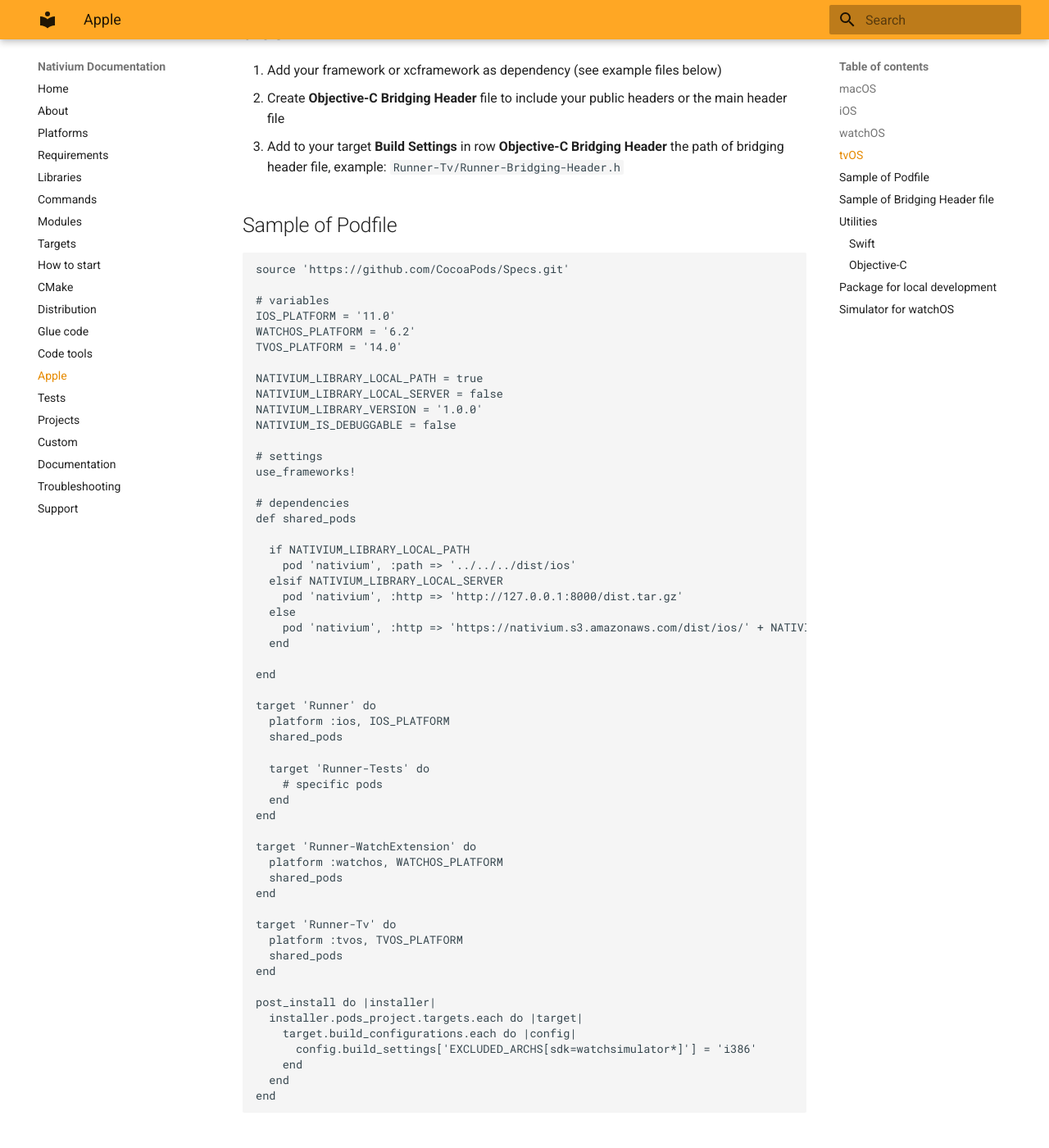
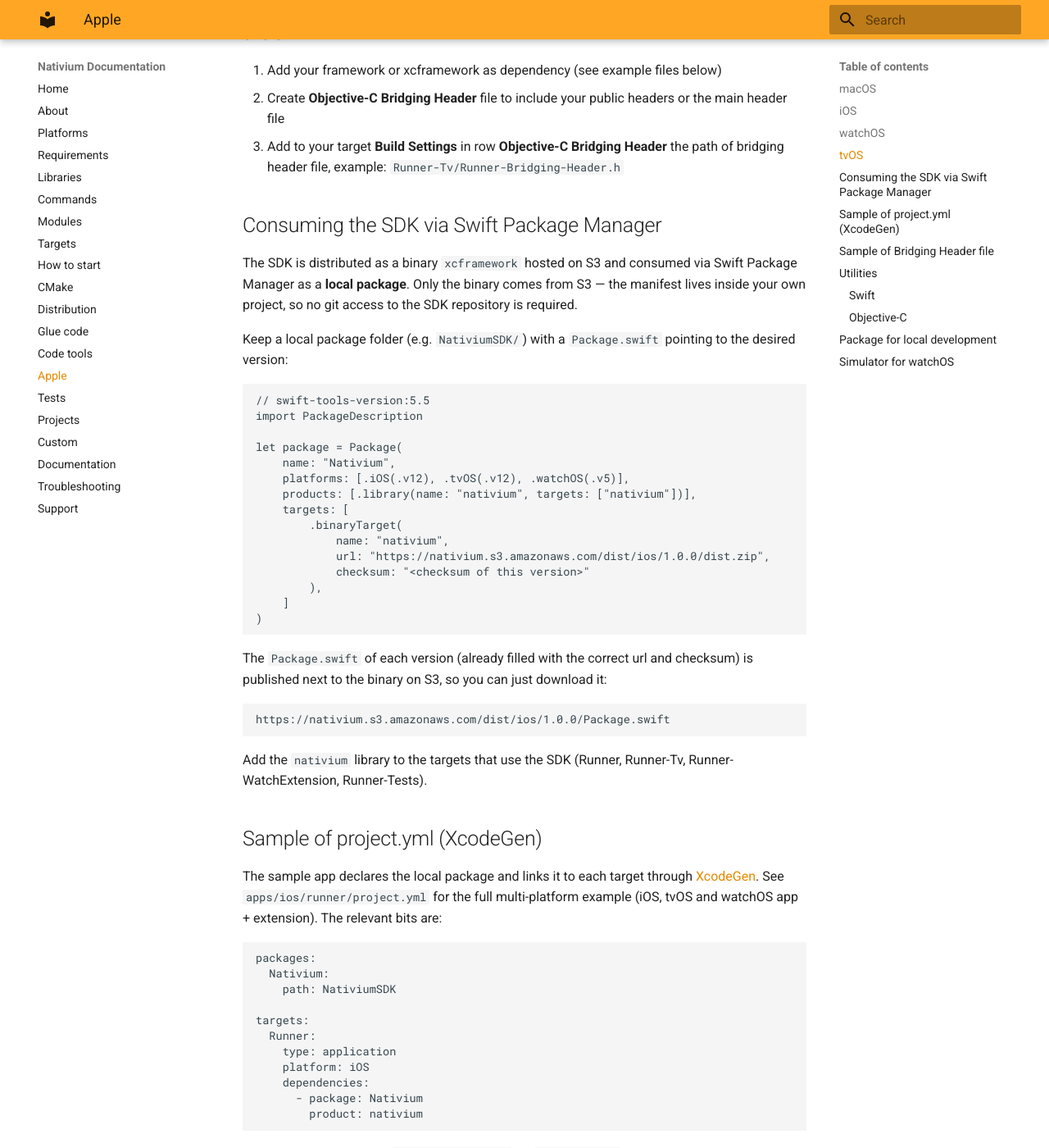
Before and after one commit to nativium/nativium, an MkDocs documentation site: the page built from docs/main/docs/apple.md, in a window 1280 px wide and 1400 px high, scrolled down 998 px. Shown: the whole window at 82% size. Built offline with MkDocs 1.6.1 and Material for MkDocs 9.7.7, drawn with Linux system fonts in a browser that asks for light colours; some of the changed text lies outside the part shown.

Commit message:
docs: update iOS instructions from CocoaPods to SPM + XcodeGen
apple.md and distribution.md now describe consumption via a local
package (Package.swift + dist.zip on S3) and project generation with
XcodeGen; the bridging header uses <nativium/Nativium.h> / @import
nativium.

Co-Authored-By: Claude Opus 4.8 (1M context) <noreply@anthropic.com>

````diff
--- a/docs/main/docs/apple.md
+++ b/docs/main/docs/apple.md
@@ -35,64 +35,67 @@ conan profile update settings.arch_build="x86_64" default
 2. Create **Objective-C Bridging Header** file to include your public headers or the main header file
 3. Add to your target **Build Settings** in row **Objective-C Bridging Header** the path of bridging header file, example: `Runner-Tv/Runner-Bridging-Header.h`
 
-## Sample of Podfile
+## Consuming the SDK via Swift Package Manager
+
+The SDK is distributed as a binary `xcframework` hosted on S3 and consumed via
+Swift Package Manager as a **local package**. Only the binary comes from S3 — the
+manifest lives inside your own project, so no git access to the SDK repository is
+required.
+
+Keep a local package folder (e.g. `NativiumSDK/`) with a `Package.swift` pointing
+to the desired version:
+
+```swift
+// swift-tools-version:5.5
+import PackageDescription
+
+let package = Package(
+    name: "Nativium",
+    platforms: [.iOS(.v12), .tvOS(.v12), .watchOS(.v5)],
+    products: [.library(name: "nativium", targets: ["nativium"])],
+    targets: [
+        .binaryTarget(
+            name: "nativium",
+            url: "https://nativium.s3.amazonaws.com/dist/ios/1.0.0/dist.zip",
+            checksum: "<checksum of this version>"
+        ),
+    ]
+)
+```
+
+The `Package.swift` of each version (already filled with the correct url and
+checksum) is published next to the binary on S3, so you can just download it:
 
 ```
-source 'https://github.com/CocoaPods/Specs.git'
+https://nativium.s3.amazonaws.com/dist/ios/1.0.0/Package.swift
+```
 
-# variables
-IOS_PLATFORM = '11.0'
-WATCHOS_PLATFORM = '6.2'
-TVOS_PLATFORM = '14.0'
+Add the `nativium` library to the targets that use the SDK (Runner, Runner-Tv,
+Runner-WatchExtension, Runner-Tests).
 
-NATIVIUM_LIBRARY_LOCAL_PATH = true
-NATIVIUM_LIBRARY_LOCAL_SERVER = false
-NATIVIUM_LIBRARY_VERSION = '1.0.0'
-NATIVIUM_IS_DEBUGGABLE = false
+## Sample of project.yml (XcodeGen)
 
-# settings
-use_frameworks!
+The sample app declares the local package and links it to each target through
+[XcodeGen](https://github.com/yonaskolb/XcodeGen). See
+`apps/ios/runner/project.yml` for the full multi-platform example (iOS, tvOS and
+watchOS app + extension). The relevant bits are:
 
-# dependencies
-def shared_pods
+```yaml
+packages:
+  Nativium:
+    path: NativiumSDK
 
-  if NATIVIUM_LIBRARY_LOCAL_PATH
-    pod 'nativium', :path => '../../../dist/ios'
-  elsif NATIVIUM_LIBRARY_LOCAL_SERVER
-    pod 'nativium', :http => 'http://127.0.0.1:8000/dist.tar.gz'
-  else
-    pod 'nativium', :http => 'https://nativium.s3.amazonaws.com/dist/ios/' + NATIVIUM_LIBRARY_VERSION + '/dist.tar.gz'
-  end
+targets:
+  Runner:
+    type: application
+    platform: iOS
+    dependencies:
+      - package: Nativium
+        product: nativium
+```
 
-end
-
-target 'Runner' do
-  platform :ios, IOS_PLATFORM
-  shared_pods
-
-  target 'Runner-Tests' do
-    # specific pods
-  end
-end
-
-target 'Runner-WatchExtension' do
-  platform :watchos, WATCHOS_PLATFORM
-  shared_pods
-end
-
-target 'Runner-Tv' do
-  platform :tvos, TVOS_PLATFORM
-  shared_pods
-end
-
-post_install do |installer|
-  installer.pods_project.targets.each do |target|
-    target.build_configurations.each do |config|
-      config.build_settings['EXCLUDED_ARCHS[sdk=watchsimulator*]'] = 'i386'
-    end
-  end
-end
-```
+Generate the project with `xcodegen generate` (or `make project`), and download
+the SDK manifest with `make sdk`.
 
 ## Sample of Bridging Header file
 
@@ -100,10 +103,14 @@ end
 #ifndef Bridging_Header_h
 #define Bridging_Header_h
 
-#include <Nativium/Nativium.h>
+#include <nativium/Nativium.h>
 
 #endif /* Bridging_Header_h */
 ```
+
+Or, since the framework is a self-contained Clang module, you can simply use
+`@import nativium;` (Objective-C) / `import nativium` (Swift) instead of a
+bridging header.
 
 ## Utilities
 
@@ -181,34 +188,32 @@ if (@available(macOS 10.15, iOS 9, tvOS 11, watchOS 5, *)) {
 
 ## Package for local development
 
-If you are developing the framework locally, you can set the Podfile variable `NATIVIUM_LIBRARY_LOCAL_PATH` to `true` and package the framework for development using `--local` flag. Example:
+If you are developing the framework locally, point the `binaryTarget` in your
+`NativiumSDK/Package.swift` to the local `xcframework` instead of the S3 url,
+using `path` instead of `url`/`checksum`. Example:
+
+```swift
+.binaryTarget(
+    name: "nativium",
+    path: "../../../dist/ios/release/nativium.xcframework"
+)
+```
+
+Build the framework locally with:
 
 ```
-python3 nativium.py target ios package --no-framework --local
+python3 nativium.py target ios package --no-framework
 ```
 
-The flag `--local` change all paths inside `podspec` to your local path.
-
-This is useful if you don't want start the local HTTP server to Cocoapods download the binary archive.
-
-And when you package for development with local HTTP server or for production, remove the `--local` flag, because it is exclusive for development with local path enabled.
+Then resolve the package again (`make sdk-clean`, or just re-open the project).
 
 ## Simulator for watchOS
 
 Compilation for watchOS 32-bits was removed. If you need it follow the steps:
 
-1 - Remove the lines from `Podfile`:
-
-```
-post_install do |installer|
-  installer.pods_project.targets.each do |target|
-    target.build_configurations.each do |config|
-      config.build_settings['EXCLUDED_ARCHS[sdk=watchsimulator*]'] = 'i386'
-    end
-  end
-end
-```
+1 - Remove the `EXCLUDED_ARCHS[sdk=watchsimulator*]` setting from the watchOS
+extension target in `apps/ios/runner/project.yml`.
 
 2 - Add target data in file `targets/ios/config/target_config.py`.
 
-3 - Remove `Exclude Architectures` from Xcode project watchOS `extension` target.
+3 - Regenerate the project with `xcodegen generate`.
--- a/docs/main/docs/distribution.md
+++ b/docs/main/docs/distribution.md
@@ -59,14 +59,18 @@ python3 nativium.py target android serve
 
 ## iOS
 
-The iOS sample project is configured with a custom Pod to download SDK from AWS S3 or local server. You can change to local path or remote file.
+The iOS sample project consumes the SDK through Swift Package Manager as a local
+package. The binary (**dist.zip**) and the **Package.swift** of each version are
+published on AWS S3 by `target ios dist generate` + `dist upload`.
 
-1. Local repository mode
-2. Remote repository mode
-3. Local server mode
-
-When use local server, you need start a simple HTTP server to cocoapods tool download the file **dist.tar.gz** that was generated. You can do it with the command:
+The sample app downloads the versioned `Package.swift` into its local package
+folder with:
 
 ```
-python3 nativium.py target ios serve
+cd apps/ios/runner
+make sdk
 ```
+
+For local development, point the `binaryTarget` in `NativiumSDK/Package.swift` to
+the local `dist/ios/release/nativium.xcframework` using `path` instead of
+`url`/`checksum` (see the Apple page for details).
````
